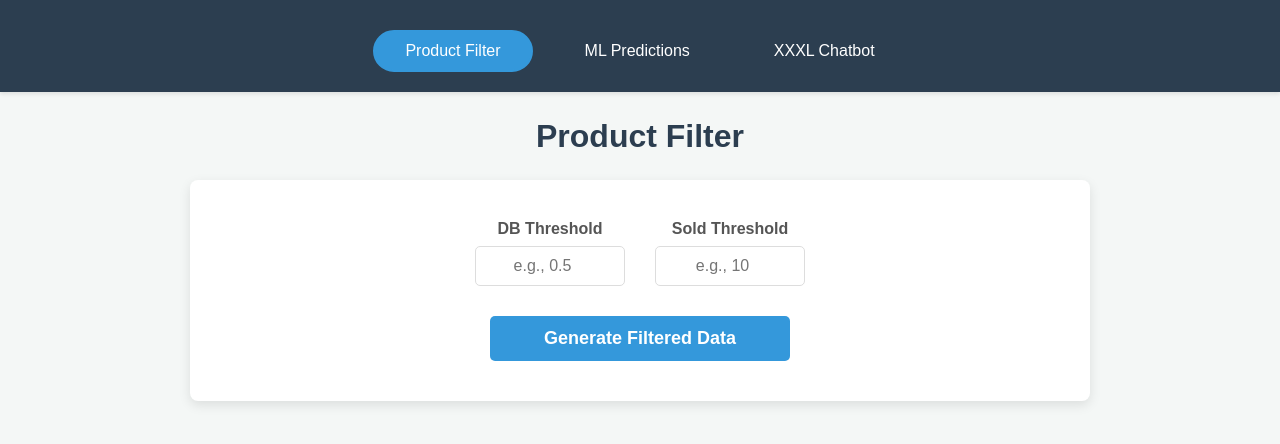
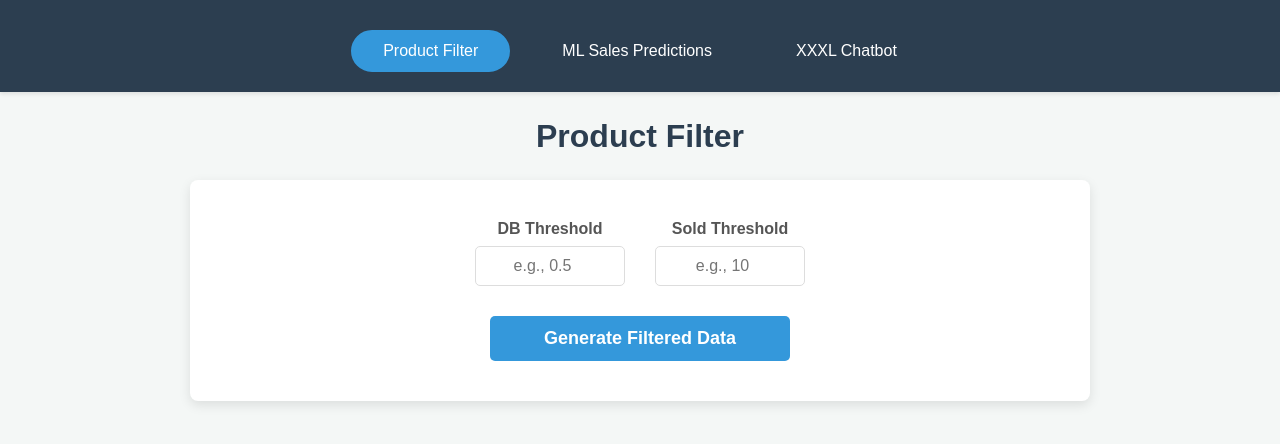
Before and after one commit to FarukValjevac/MarTech, a React (Create React App) app in the folder product-filter-frontend/: page / in a window 1280 px wide. Shown: the top 444 px of the page. Built offline with nearby package versions, Linux system fonts and the light colour scheme.

Commit message:
Naming conventions

```diff
--- a/product-filter-frontend/src/App.js
+++ b/product-filter-frontend/src/App.js
@@ -22,7 +22,7 @@ function App() {
             className={`nav-button ${currentPage === 'ml-predictions' ? 'active' : ''}`}
             onClick={() => setCurrentPage('ml-predictions')}
           >
-            ML Predictions
+            ML Sales Predictions
           </button>
           <button
             className={`nav-button ${currentPage === 'chatbot' ? 'active' : ''}`}
--- a/product-filter-frontend/src/components/MLPredictions.js
+++ b/product-filter-frontend/src/components/MLPredictions.js
@@ -84,7 +84,7 @@ function MLPredictions() {
   return (
     <>
       <header>
-        <h1>ML Predictions</h1>
+        <h1>ML Sales Predictions</h1>
       </header>
       <div className="center-container">
         <div className="ml-section">
```
